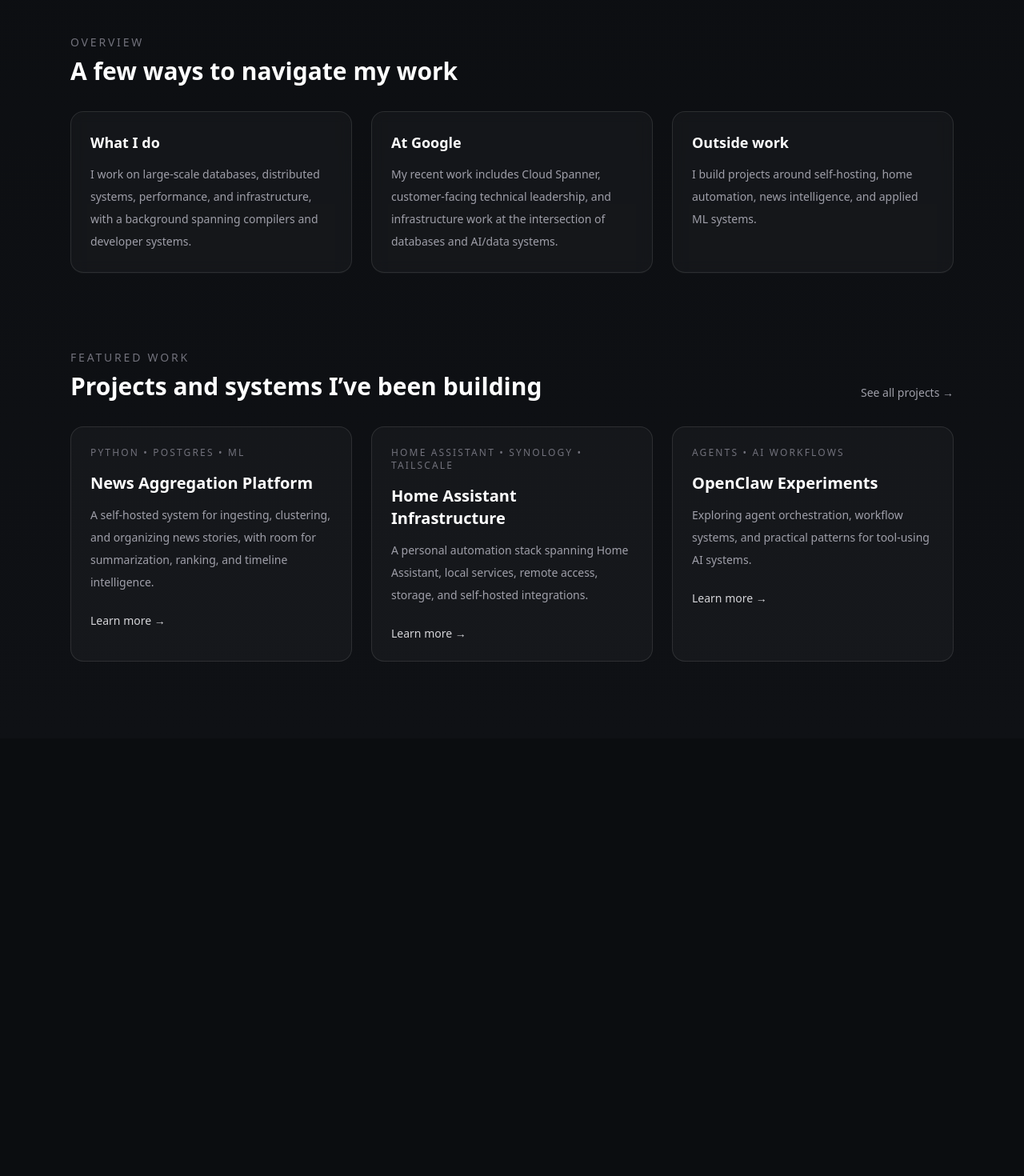
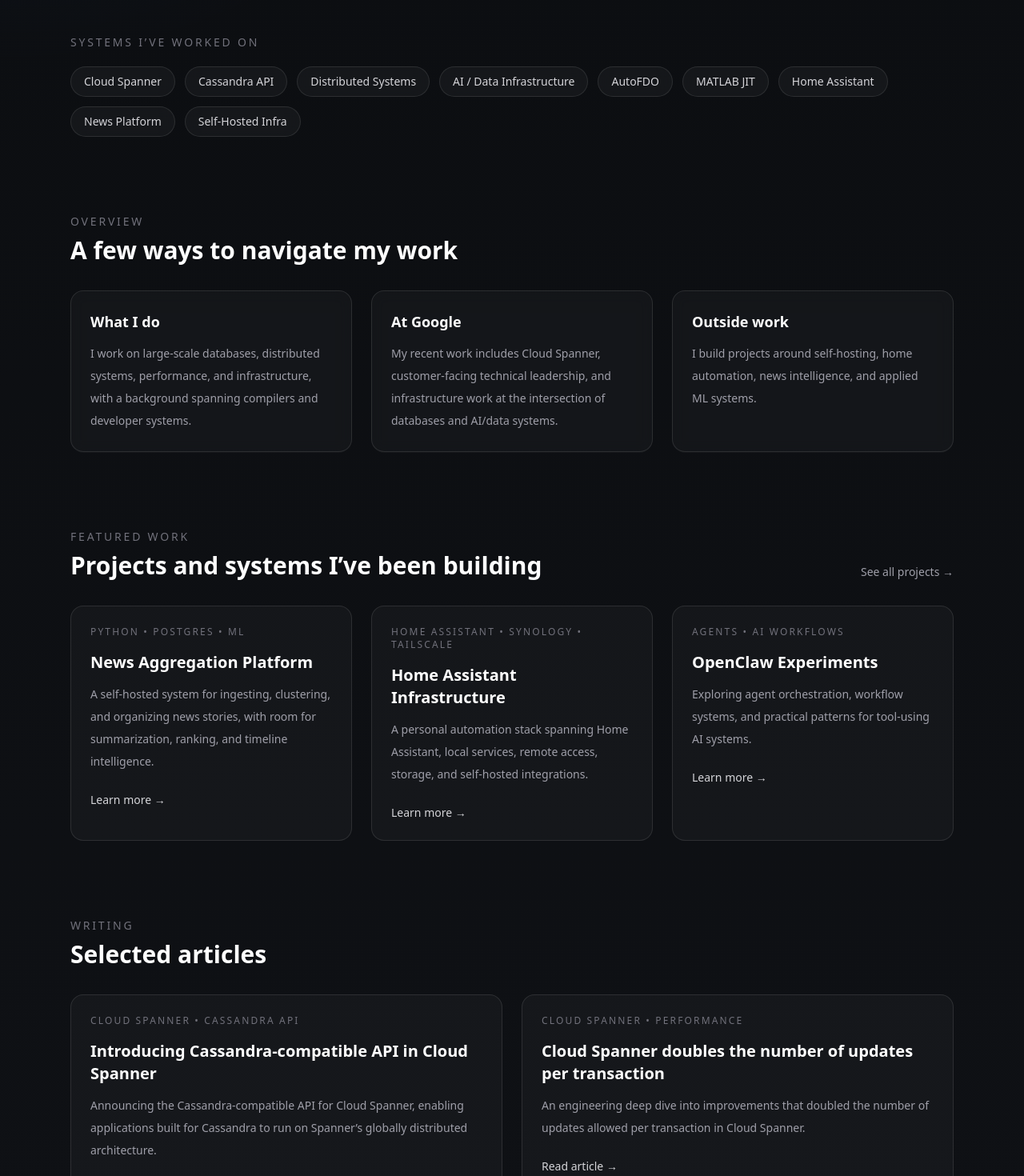
Before and after one commit to rvanka/rajeshwar.dev, a Next.js app: page / in a window 1280 px wide. Shown: the part 640-2110 px from the top of the page at 80% size. Before the commit the page ends 1563 px from the top, so only its background shows below. Built offline with nearby package versions, Linux system fonts and the light colour scheme.

Commit message:
added blog references. cleaner look

```diff
--- a/src/app/page.tsx
+++ b/src/app/page.tsx
@@ -1,4 +1,16 @@
 import Link from "next/link";
+
+const systems = [
+  "Cloud Spanner",
+  "Cassandra API",
+  "Distributed Systems",
+  "AI / Data Infrastructure",
+  "AutoFDO",
+  "MATLAB JIT",
+  "Home Assistant",
+  "News Platform",
+  "Self-Hosted Infra",
+];
 
 const highlights = [
   {
@@ -42,6 +54,23 @@
   },
 ];
 
+const featuredWriting = [
+  {
+    title: "Introducing Cassandra-compatible API in Cloud Spanner",
+    description:
+      "Announcing the Cassandra-compatible API for Cloud Spanner, enabling applications built for Cassandra to run on Spanner’s globally distributed architecture.",
+    href: "https://cloud.google.com/blog/products/databases/introducing-cassandra-compatible-api-in-spanner",
+    tag: "Cloud Spanner • Cassandra API",
+  },
+  {
+    title: "Cloud Spanner doubles the number of updates per transaction",
+    description:
+      "An engineering deep dive into improvements that doubled the number of updates allowed per transaction in Cloud Spanner.",
+    href: "https://cloud.google.com/blog/products/databases/cloud-spanner-doubles-the-number-of-updates-per-transaction",
+    tag: "Cloud Spanner • Performance",
+  },
+];
+
 export default function Home() {
   return (
     <main className="space-y-24 pb-24 pt-10 md:pt-16">
@@ -50,10 +79,10 @@
         About me
       </p>
 
-        <p className="mt-4 text-4xl font-semibold tracking-tight text-white md:text-6xl">
+      <h1 className="mt-4 text-3xl font-semibold tracking-tight text-white md:text-5xl lg:text-6xl">
         Staff Software Engineer / Technical Lead Manager focused on
         databases, distributed systems, and AI/data infrastructure.
-        </p>
+      </h1>
 
       <div className="mt-6 flex flex-wrap items-center gap-4 text-sm text-zinc-500">
         <a
@@ -93,18 +122,39 @@
         >
           View Projects
         </Link>
+
         <Link
           href="/resume"
           className="rounded-full border border-zinc-700 bg-white/5 px-5 py-3 text-sm font-medium text-zinc-200 transition hover:border-zinc-500 hover:bg-white/10"
         >
           Experience & Resume
         </Link>
+
         <Link
           href="/publications"
           className="rounded-full border border-zinc-700 bg-white/5 px-5 py-3 text-sm font-medium text-zinc-200 transition hover:border-zinc-500 hover:bg-white/10"
         >
           Publications
         </Link>
+      </div>
+    </section>
+
+    <section>
+      <div className="mb-5">
+        <p className="text-sm uppercase tracking-[0.2em] text-zinc-500">
+          Systems I’ve worked on
+        </p>
+      </div>
+
+      <div className="flex flex-wrap gap-3">
+        {systems.map((item) => (
+          <span
+            key={item}
+            className="rounded-full border border-white/10 bg-white/[0.04] px-4 py-2 text-sm text-zinc-300 backdrop-blur-sm transition hover:border-white/20 hover:bg-white/[0.07] hover:text-white"
+          >
+            {item}
+          </span>
+        ))}
       </div>
     </section>
 
@@ -176,6 +226,46 @@
           ))}
         </div>
       </section>
+
+      <section>
+        <div className="mb-8">
+          <p className="text-sm uppercase tracking-[0.2em] text-zinc-500">
+            Writing
+          </p>
+
+          <h2 className="mt-2 text-2xl font-semibold text-white md:text-3xl">
+            Selected articles
+          </h2>
+        </div>
+
+        <div className="grid gap-6 md:grid-cols-2">
+          {featuredWriting.map((post) => (
+            <a
+              key={post.title}
+              href={post.href}
+              target="_blank"
+              rel="noreferrer"
+              className="group rounded-2xl border border-white/10 bg-white/[0.03] p-6 transition hover:border-white/20 hover:bg-white/[0.05]"
+            >
+              <div className="text-xs uppercase tracking-[0.18em] text-zinc-500">
+                {post.tag}
+              </div>
+
+              <h3 className="mt-4 text-xl font-semibold text-white">
+                {post.title}
+              </h3>
+
+              <p className="mt-3 text-sm leading-7 text-zinc-400">
+                {post.description}
+              </p>
+
+              <div className="mt-6 text-sm text-zinc-300">
+                Read article →
+              </div>
+            </a>
+          ))}
+        </div>
+      </section>
       </main>
   );
 }
```
Lines whose indentation alone changed are shown as unchanged.
